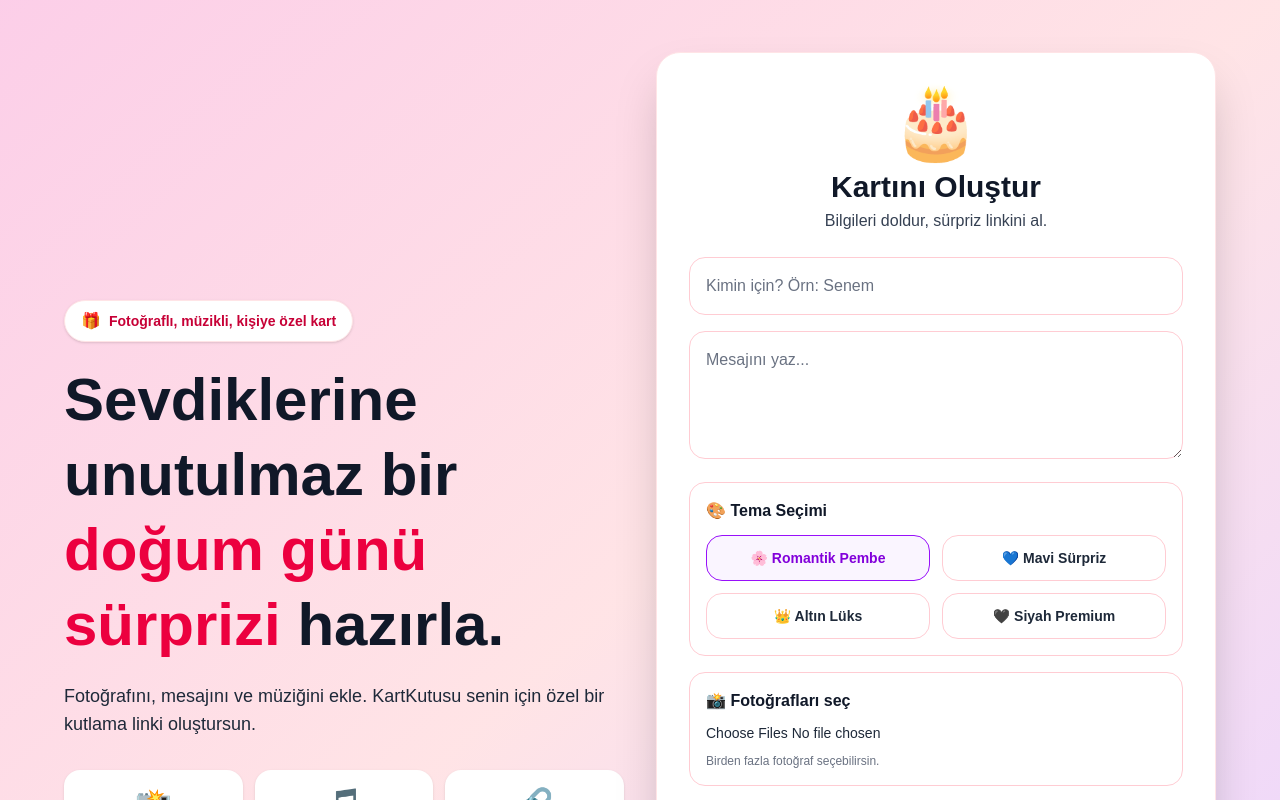
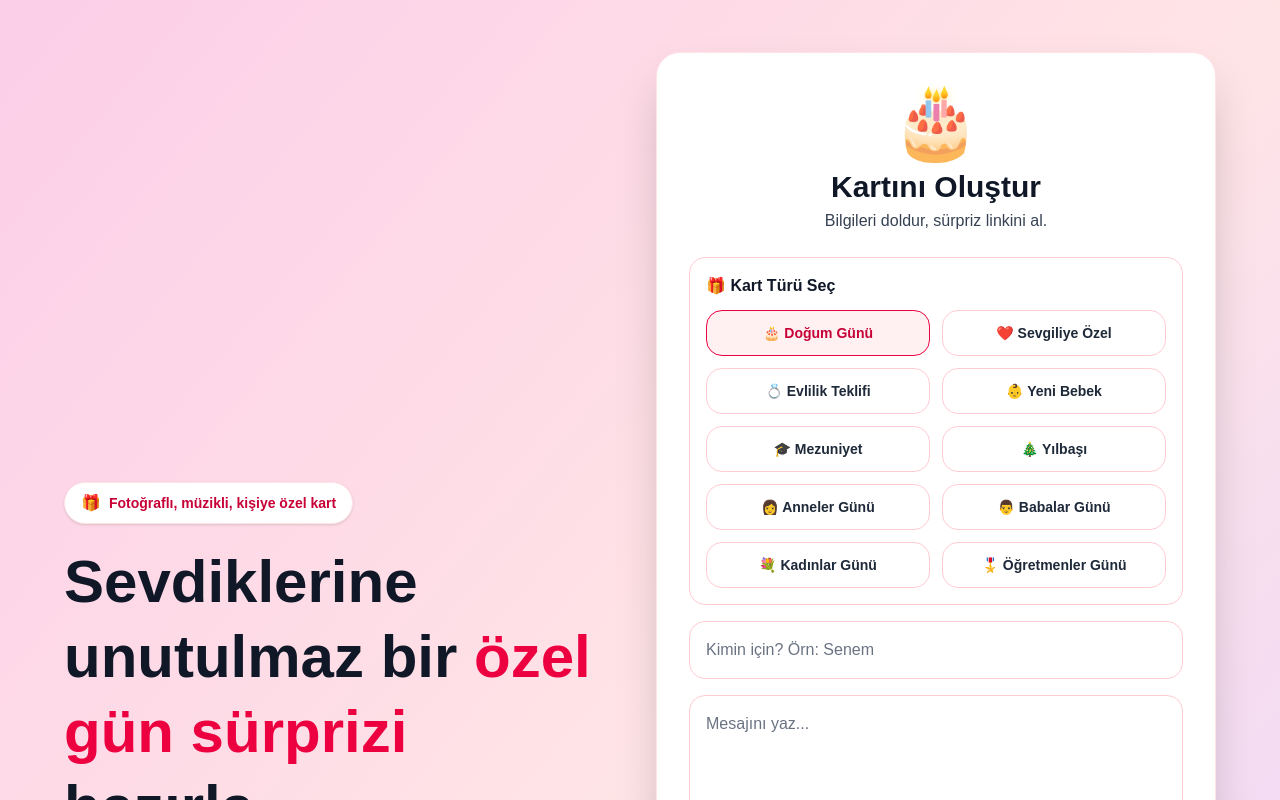
Before and after one commit to lone35/kartkutusu, a Next.js app: page / in a window 1280 px wide. Shown: the top 800 px of the page. Built offline with nearby package versions, Linux system fonts and the light colour scheme.

Commit message:
sablon sistemi eklendi

```diff
--- a/app/api/cards/route.ts
+++ b/app/api/cards/route.ts
@@ -20,6 +20,7 @@ export async function POST(req: Request) {
       photoUrls: body.photoUrls || [],
       musicUrl: body.musicUrl || "",
       theme: body.theme || "pink",
+      template: body.template || "birthday",
       createdAt: new Date(),
     });
 
--- a/app/card/[id]/CardView.tsx
+++ b/app/card/[id]/CardView.tsx
@@ -11,6 +11,7 @@ type CardViewProps = {
   photoUrls: string[];
   musicUrl: string;
   theme: string;
+  template: string;
 };
 
 const themes = {
@@ -52,6 +53,99 @@ const themes = {
   },
 };
 
+const templates = {
+  birthday: {
+    label: "Doğum Günü",
+    icon: "🎂",
+    opening: "bu doğum günü kartı senin için hazırlandı",
+    title: "İyi Ki Doğdun",
+    footer: "KartKutusu ile doğum günü sürprizi hazırlandı 🎂",
+    button: "Mumları Üfle 🎂",
+    defaultMessage: "Mutlu yıllar!",
+  },
+  love: {
+    label: "Sevgiliye Özel",
+    icon: "❤️",
+    opening: "sana özel romantik bir sürpriz hazırlandı",
+    title: "Seni Çok Seviyorum",
+    footer: "KartKutusu ile sevgi dolu bir sürpriz hazırlandı ❤️",
+    button: "Sürprizi Aç ❤️",
+    defaultMessage: "Kalbim hep seninle...",
+  },
+  proposal: {
+    label: "Evlilik Teklifi",
+    icon: "💍",
+    opening: "sana hayatının en özel sorusu hazırlandı",
+    title: "Benimle Evlenir misin?",
+    footer: "KartKutusu ile unutulmaz bir teklif hazırlandı 💍",
+    button: "Sürprizi Aç 💍",
+    defaultMessage: "Bir ömür benimle olur musun?",
+  },
+  baby: {
+    label: "Yeni Bebek",
+    icon: "👶",
+    opening: "minik mucize için özel bir kart hazırlandı",
+    title: "Hoş Geldin Minik Mucize",
+    footer: "KartKutusu ile yeni bebek kutlaması hazırlandı 👶",
+    button: "Sürprizi Aç 👶",
+    defaultMessage: "Ailemize mutluluk getirdin...",
+  },
+  graduation: {
+    label: "Mezuniyet",
+    icon: "🎓",
+    opening: "başarını kutlamak için özel bir kart hazırlandı",
+    title: "Başarınla Gurur Duyuyoruz",
+    footer: "KartKutusu ile mezuniyet kutlaması hazırlandı 🎓",
+    button: "Sürprizi Aç 🎓",
+    defaultMessage: "Yeni yolun başarılarla dolu olsun.",
+  },
+  newyear: {
+    label: "Yılbaşı",
+    icon: "🎄",
+    opening: "yeni yıl için sana özel bir kart hazırlandı",
+    title: "Mutlu Yıllar",
+    footer: "KartKutusu ile yılbaşı sürprizi hazırlandı 🎄",
+    button: "Sürprizi Aç 🎄",
+    defaultMessage: "Yeni yıl sana sağlık, mutluluk ve huzur getirsin.",
+  },
+  mothersday: {
+    label: "Anneler Günü",
+    icon: "👩",
+    opening: "dünyanın en güzel annesine özel hazırlandı",
+    title: "Anneler Günün Kutlu Olsun",
+    footer: "KartKutusu ile Anneler Günü kartı hazırlandı 👩",
+    button: "Sürprizi Aç 👩",
+    defaultMessage: "İyi ki varsın canım annem.",
+  },
+  fathersday: {
+    label: "Babalar Günü",
+    icon: "👨",
+    opening: "canım babama özel bir sürpriz hazırlandı",
+    title: "Babalar Günün Kutlu Olsun",
+    footer: "KartKutusu ile Babalar Günü kartı hazırlandı 👨",
+    button: "Sürprizi Aç 👨",
+    defaultMessage: "Her zaman yanımda olduğun için teşekkür ederim.",
+  },
+  womensday: {
+    label: "Kadınlar Günü",
+    icon: "💐",
+    opening: "sana özel güzel bir Kadınlar Günü kartı hazırlandı",
+    title: "Kadınlar Günün Kutlu Olsun",
+    footer: "KartKutusu ile Kadınlar Günü kartı hazırlandı 💐",
+    button: "Sürprizi Aç 💐",
+    defaultMessage: "Gücün, emeğin ve güzelliğin kutlu olsun.",
+  },
+  teachersday: {
+    label: "Öğretmenler Günü",
+    icon: "🎖️",
+    opening: "değerli öğretmenimize özel bir kart hazırlandı",
+    title: "Öğretmenler Gününüz Kutlu Olsun",
+    footer: "KartKutusu ile Öğretmenler Günü kartı hazırlandı 🎖️",
+    button: "Sürprizi Aç 🎖️",
+    defaultMessage: "Emeğiniz ve ışığınız için teşekkür ederiz.",
+  },
+};
+
 export default function CardView({
   name,
   message,
@@ -59,6 +153,7 @@ export default function CardView({
   photoUrls,
   musicUrl,
   theme,
+  template,
 }: CardViewProps) {
   const [started, setStarted] = useState(false);
   const [currentPhotoIndex, setCurrentPhotoIndex] = useState(0);
@@ -68,6 +163,9 @@ export default function CardView({
   const cardRef = useRef<HTMLDivElement | null>(null);
 
   const selectedTheme = themes[theme as keyof typeof themes] || themes.pink;
+  const selectedTemplate =
+    templates[template as keyof typeof templates] || templates.birthday;
+
   const isDark = theme === "dark";
 
   const galleryPhotos =
@@ -131,14 +229,14 @@ export default function CardView({
         <section
           className={`w-full max-w-xl ${selectedTheme.card} backdrop-blur-xl rounded-3xl shadow-2xl border p-8 text-center`}
         >
-          <div className="text-8xl mb-4">{selectedTheme.icon}</div>
+          <div className="text-8xl mb-4">{selectedTemplate.icon}</div>
 
           <p
             className={`font-bold mb-2 ${
               isDark ? "text-yellow-300" : selectedTheme.title
             }`}
           >
-            KartKutusu • {selectedTheme.name}
+            KartKutusu • {selectedTemplate.label}
           </p>
 
           <h1
@@ -146,18 +244,18 @@ export default function CardView({
               isDark ? "text-white" : "text-gray-900"
             }`}
           >
-            💌 {name || "Arkadaşım"}, bu kart senin için hazırlandı
+            💌 {name || "Arkadaşım"}, {selectedTemplate.opening}
           </h1>
 
           <p className={`mb-8 ${isDark ? "text-gray-200" : "text-gray-600"}`}>
-            Sürprizi görmek için mumları üfle.
+            Sürprizi görmek için butona dokun.
           </p>
 
           <button
             onClick={startCard}
             className={`${selectedTheme.button} px-8 py-4 rounded-2xl text-xl font-bold shadow-lg hover:scale-105 transition`}
           >
-            Mumları Üfle 🎂
+            {selectedTemplate.button}
           </button>
         </section>
       </main>
@@ -180,7 +278,7 @@ export default function CardView({
         ref={cardRef}
         className={`relative z-10 w-full max-w-2xl rounded-3xl ${selectedTheme.card} backdrop-blur-xl shadow-2xl border p-8 text-center`}
       >
-        <div className="text-7xl mb-4">🎉</div>
+        <div className="text-7xl mb-4">{selectedTemplate.icon}</div>
 
         {galleryPhotos.length > 0 && (
           <div className="mb-6">
@@ -222,13 +320,13 @@ export default function CardView({
         <h1
           className={`text-4xl md:text-5xl font-extrabold mb-4 ${selectedTheme.title}`}
         >
-          İyi Ki Doğdun {name || "Arkadaşım"}! 🎉
+          {selectedTemplate.title} {name || "Arkadaşım"}!
         </h1>
 
         <p
           className={`text-lg md:text-xl leading-relaxed max-w-xl mx-auto ${selectedTheme.text}`}
         >
-          {message || "Mutlu yıllar!"}
+          {message || selectedTemplate.defaultMessage}
         </p>
 
         <p
@@ -236,7 +334,7 @@ export default function CardView({
             isDark ? "text-gray-300" : "text-gray-500"
           }`}
         >
-          KartKutusu ile hazırlandı 🎂
+          {selectedTemplate.footer}
         </p>
       </section>
 
--- a/app/card/[id]/page.tsx
+++ b/app/card/[id]/page.tsx
@@ -32,6 +32,7 @@ export default async function CardPage({ params }: PageProps) {
       photoUrls={card.photoUrls || []}
       musicUrl={card.musicUrl || ""}
       theme={card.theme || "pink"}
+      template={card.template || "birthday"}
     />
   );
 }
--- a/app/page.tsx
+++ b/app/page.tsx
@@ -42,6 +42,79 @@ const themes = {
   },
 };
 
+const templates = {
+  birthday: {
+    label: "Doğum Günü",
+    emoji: "🎂",
+    title: "İyi Ki Doğdun",
+    defaultMessage: "Mutlu yıllar!",
+    shareText: "Senin için hazırladığım doğum günü kartı 🎂🎉",
+  },
+  love: {
+    label: "Sevgiliye Özel",
+    emoji: "❤️",
+    title: "Seni Çok Seviyorum",
+    defaultMessage: "Kalbim hep seninle...",
+    shareText: "Senin için romantik bir sürpriz hazırladım ❤️",
+  },
+  proposal: {
+    label: "Evlilik Teklifi",
+    emoji: "💍",
+    title: "Benimle Evlenir misin?",
+    defaultMessage: "Bir ömür benimle olur musun?",
+    shareText: "Senin için çok özel bir sürpriz hazırladım 💍",
+  },
+  baby: {
+    label: "Yeni Bebek",
+    emoji: "👶",
+    title: "Hoş Geldin Minik Mucize",
+    defaultMessage: "Ailemize mutluluk getirdin...",
+    shareText: "Senin için özel bir yeni bebek kartı hazırladım 👶",
+  },
+  graduation: {
+    label: "Mezuniyet",
+    emoji: "🎓",
+    title: "Başarınla Gurur Duyuyoruz",
+    defaultMessage: "Yeni yolun başarılarla dolu olsun.",
+    shareText: "Senin için mezuniyet sürprizi hazırladım 🎓",
+  },
+  newyear: {
+    label: "Yılbaşı",
+    emoji: "🎄",
+    title: "Mutlu Yıllar",
+    defaultMessage: "Yeni yıl sana sağlık, mutluluk ve huzur getirsin.",
+    shareText: "Senin için yılbaşı kartı hazırladım 🎄",
+  },
+  mothersday: {
+    label: "Anneler Günü",
+    emoji: "👩",
+    title: "Anneler Günün Kutlu Olsun",
+    defaultMessage: "İyi ki varsın canım annem.",
+    shareText: "Senin için Anneler Günü kartı hazırladım 👩",
+  },
+  fathersday: {
+    label: "Babalar Günü",
+    emoji: "👨",
+    title: "Babalar Günün Kutlu Olsun",
+    defaultMessage: "Her zaman yanımda olduğun için teşekkür ederim.",
+    shareText: "Senin için Babalar Günü kartı hazırladım 👨",
+  },
+  womensday: {
+    label: "Kadınlar Günü",
+    emoji: "💐",
+    title: "Kadınlar Günün Kutlu Olsun",
+    defaultMessage: "Gücün, emeğin ve güzelliğin kutlu olsun.",
+    shareText: "Senin için Kadınlar Günü kartı hazırladım 💐",
+  },
+  teachersday: {
+    label: "Öğretmenler Günü",
+    emoji: "🎖️",
+    title: "Öğretmenler Gününüz Kutlu Olsun",
+    defaultMessage: "Emeğiniz ve ışığınız için teşekkür ederiz.",
+    shareText: "Senin için Öğretmenler Günü kartı hazırladım 🎖️",
+  },
+};
+
 export default function Home() {
   const [blown, setBlown] = useState(false);
   const [galleryIndex, setGalleryIndex] = useState(0);
@@ -58,12 +131,14 @@ export default function Home() {
   const [musicFile, setMusicFile] = useState<File | null>(null);
 
   const [theme, setTheme] = useState<keyof typeof themes>("pink");
+  const [template, setTemplate] = useState<keyof typeof templates>("birthday");
   const [cardLink, setCardLink] = useState("");
   const [saving, setSaving] = useState(false);
   const [copied, setCopied] = useState(false);
 
   const audioRef = useRef<HTMLAudioElement | null>(null);
   const selectedTheme = themes[theme];
+  const selectedTemplate = templates[template];
 
   function handlePhotoUpload(e: React.ChangeEvent<HTMLInputElement>) {
     const files = Array.from(e.target.files || []);
@@ -176,6 +251,7 @@ export default function Home() {
           photoUrls,
           musicUrl,
           theme,
+          template,
         }),
       });
 
@@ -213,7 +289,7 @@ export default function Home() {
         <section
           className={`relative z-10 w-full max-w-2xl rounded-3xl ${selectedTheme.card} shadow-2xl border p-8 text-center`}
         >
-          <div className="text-7xl mb-4">{selectedTheme.icon}</div>
+          <div className="text-7xl mb-4">{selectedTemplate.emoji}</div>
 
           {photoPreviews.length > 0 && (
             <div className="mb-6">
@@ -250,13 +326,13 @@ export default function Home() {
           <h1
             className={`text-4xl md:text-5xl font-extrabold mb-4 ${selectedTheme.title}`}
           >
-            İyi Ki Doğdun {name || "Arkadaşım"}! 🎉
+            {selectedTemplate.title} {name || "Arkadaşım"}!
           </h1>
 
           <p
             className={`text-lg md:text-xl leading-relaxed max-w-xl mx-auto ${selectedTheme.text}`}
           >
-            {message || "Mutlu yıllar!"}
+            {message || selectedTemplate.defaultMessage}
           </p>
 
           <button
@@ -283,12 +359,12 @@ export default function Home() {
 
           <h1 className="text-5xl md:text-6xl font-extrabold text-gray-900 leading-tight mb-5">
             Sevdiklerine unutulmaz bir{" "}
-            <span className="text-rose-600">doğum günü sürprizi</span> hazırla.
+            <span className="text-rose-600">özel gün sürprizi</span> hazırla.
           </h1>
 
           <p className="text-lg text-gray-800 mb-8 max-w-xl mx-auto lg:mx-0">
-            Fotoğrafını, mesajını ve müziğini ekle. KartKutusu senin için özel
-            bir kutlama linki oluştursun.
+            Kart türünü seç, fotoğrafını, mesajını ve müziğini ekle.
+            KartKutusu senin için özel bir kutlama linki oluştursun.
           </p>
 
           <div className="grid grid-cols-3 gap-3 max-w-xl mx-auto lg:mx-0">
@@ -309,7 +385,7 @@ export default function Home() {
 
         <div className="bg-white rounded-3xl shadow-2xl border border-rose-100 p-6 md:p-8">
           <div className="text-center mb-6">
-            <div className="text-7xl mb-3">🎂</div>
+            <div className="text-7xl mb-3">{selectedTemplate.emoji}</div>
             <h2 className="text-3xl font-extrabold text-gray-900">
               Kartını Oluştur
             </h2>
@@ -319,6 +395,27 @@ export default function Home() {
           </div>
 
           <div className="space-y-4">
+            <div className="bg-white border border-rose-200 p-4 rounded-2xl text-gray-900">
+              <h3 className="font-bold mb-3 text-gray-900">🎁 Kart Türü Seç</h3>
+
+              <div className="grid grid-cols-2 gap-3">
+                {Object.entries(templates).map(([value, item]) => (
+                  <button
+                    key={value}
+                    type="button"
+                    onClick={() => setTemplate(value as keyof typeof templates)}
+                    className={`rounded-2xl border p-3 text-sm font-bold transition ${
+                      template === value
+                        ? "border-rose-600 bg-rose-50 text-rose-700"
+                        : "border-rose-200 bg-white text-gray-800"
+                    }`}
+                  >
+                    {item.emoji} {item.label}
+                  </button>
+                ))}
+              </div>
+            </div>
+
             <input
               type="text"
               placeholder="Kimin için? Örn: Senem"
@@ -437,7 +534,7 @@ export default function Home() {
                 onClick={startCard}
                 className="bg-rose-500 text-white px-6 py-4 rounded-2xl text-lg font-bold shadow-lg hover:scale-[1.02] transition"
               >
-                Önizle 🎂
+                Önizle {selectedTemplate.emoji}
               </button>
 
               <button
@@ -473,8 +570,7 @@ export default function Home() {
 
                   <a
                     href={`https://wa.me/?text=${encodeURIComponent(
-                      "Senin için hazırladığım doğum günü kartı 🎂🎉\n\n" +
-                        cardLink
+                      selectedTemplate.shareText + "\n\n" + cardLink
                     )}`}
                     target="_blank"
                     className="bg-green-500 text-white px-5 py-3 rounded-xl font-bold"
```
